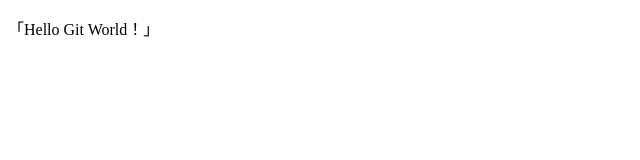
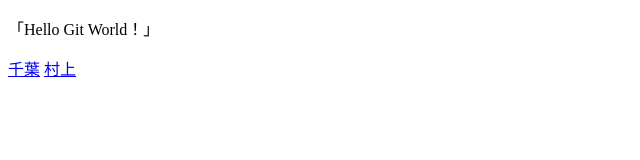
Before and after one commit to cbhayase/team, a plain HTML site: page index.html in a window 1280 px wide. Shown: the whole page, without its empty margins (0-640 px from the left). Drawn offline with Linux system fonts and the light colour scheme.

Commit message:
indexさくせい

```diff
--- a/index.html
+++ b/index.html
@@ -7,5 +7,7 @@
 </head>
 <body>
     <p>「Hello Git World！」</p>
+    <a href="profile_A.html">千葉</a>
+    <a href="profile_B.html">村上</a>
 </body>
 </html>
```
